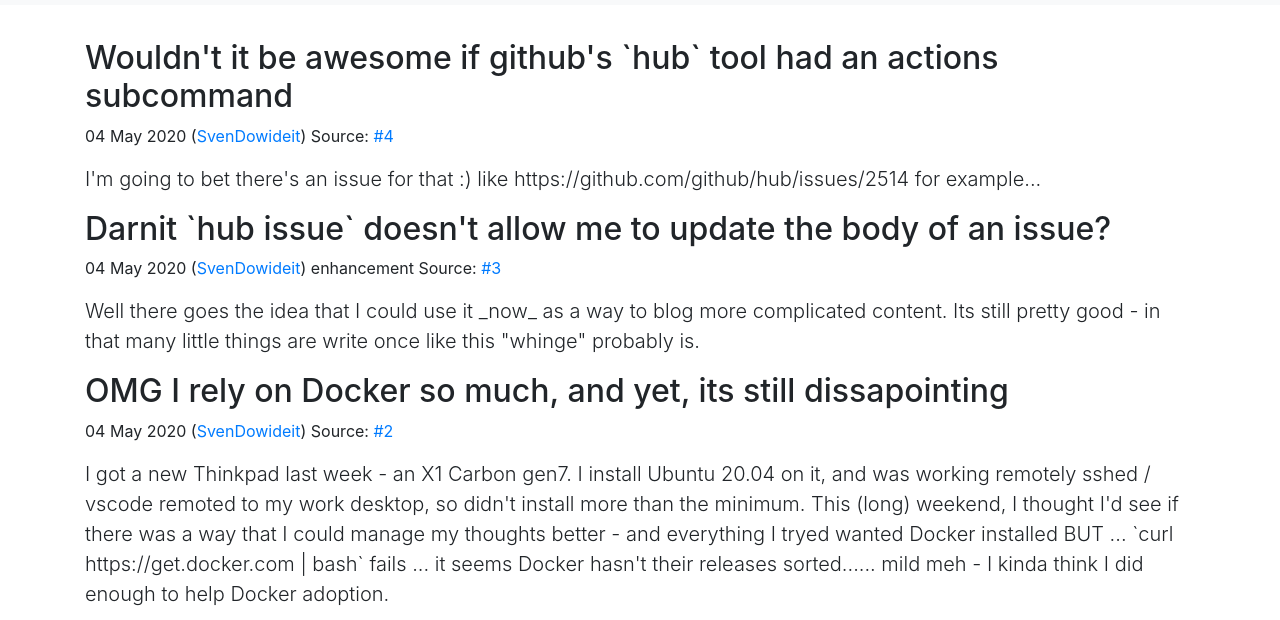
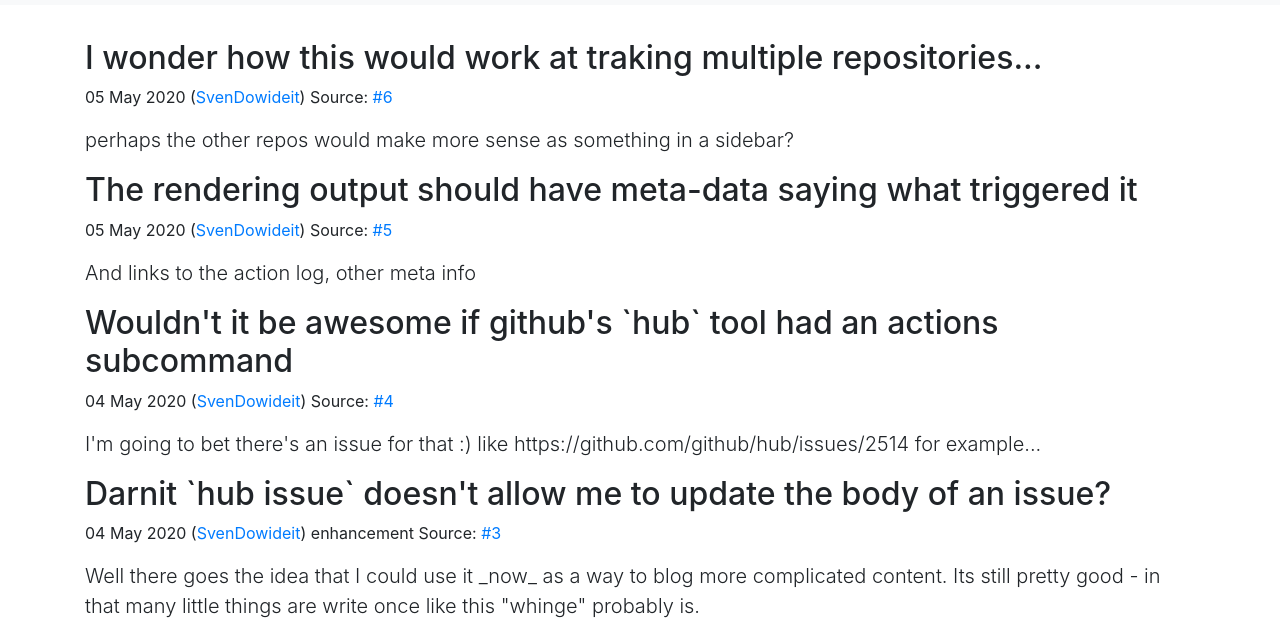
Before and after one commit to SvenDowideit/pages, a plain HTML site: page index.html in a window 1280 px wide. Shown: the part 51-671 px from the top of the page. Drawn offline with nearby package versions, Linux system fonts and the light colour scheme.

Commit message:
Update index.html

```diff
--- a/index.html
+++ b/index.html
@@ -43,6 +43,26 @@
 </header>
 <main style='padding-top: 90px;'>
 <div class='container'>
+    <h2>I wonder how this would work at traking multiple repositories...</h2>
+    <p>
+    05 May 2020 (<a href='https://github.com/SvenDowideit'>SvenDowideit</a>)
+    <span></span>
+    <span>Source: <a href='https://github.com/SvenDowideit/pages/issues/6'>#6</a></span>
+    </p>
+    <p class='lead'>
+    perhaps the other repos would make more sense as something in a sidebar?
+    </p>
+</div><div class='container'>
+    <h2>The rendering output should have meta-data saying what triggered it</h2>
+    <p>
+    05 May 2020 (<a href='https://github.com/SvenDowideit'>SvenDowideit</a>)
+    <span></span>
+    <span>Source: <a href='https://github.com/SvenDowideit/pages/issues/5'>#5</a></span>
+    </p>
+    <p class='lead'>
+    And links to the action log, other meta info
+    </p>
+</div><div class='container'>
     <h2>Wouldn't it be awesome if github's `hub` tool had an actions subcommand</h2>
     <p>
     04 May 2020 (<a href='https://github.com/SvenDowideit'>SvenDowideit</a>)
```
